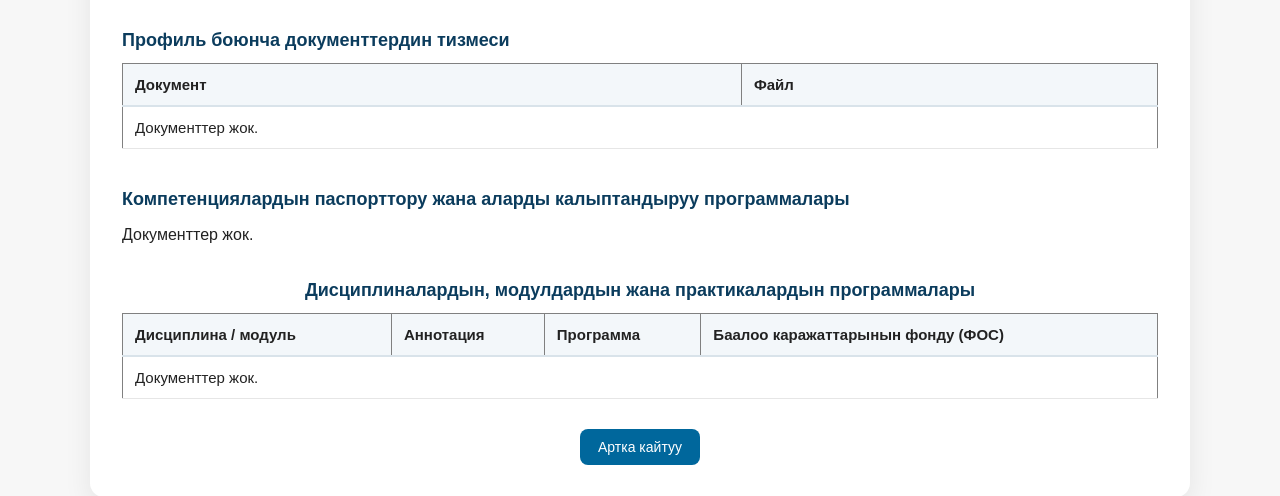
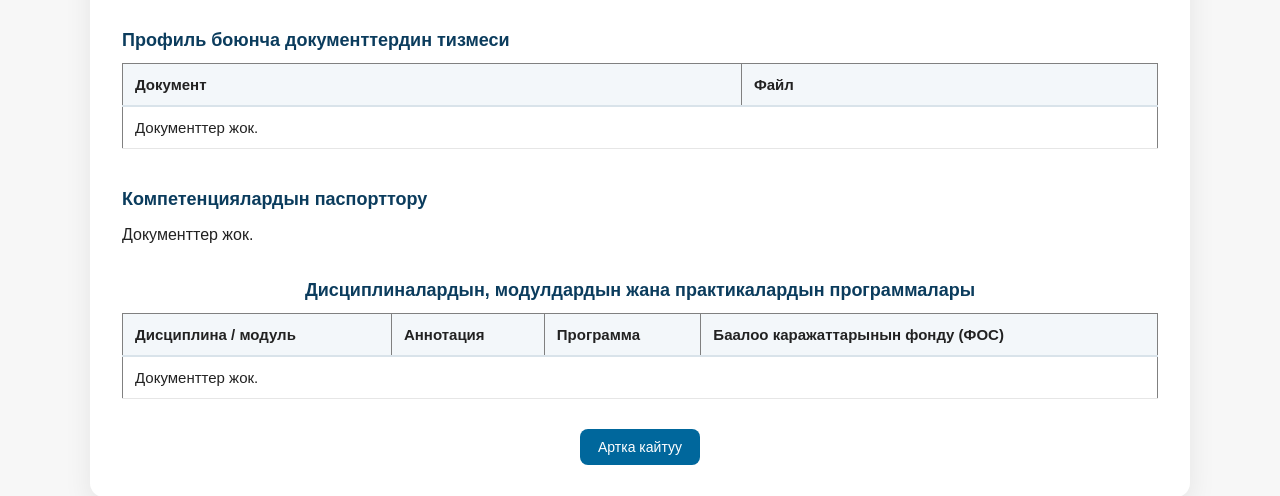
Before and after one commit to Kamchybek2004/acr, a Django app: template core/templates/core/profile_detail.html in a window 1280 px wide. Shown: the part 267-763 px from the top of the page. Run offline with Django 5.2, Linux system fonts and the light colour scheme; the template is opened without the code that fills it, so the values that code supplies are empty.

Commit message:
Удаление заголовка паспорта компетенций

```diff
--- a/core/templates/core/profile_detail.html
+++ b/core/templates/core/profile_detail.html
@@ -65,7 +65,7 @@
 
             <div class="two">
                 <h5 class="p-title">
-                    Компетенциялардын паспорттору жана аларды калыптандыруу программалары
+                    Компетенциялардын паспорттору
                 </h5>
 
                 <div class="two-card-wrapper">
```
